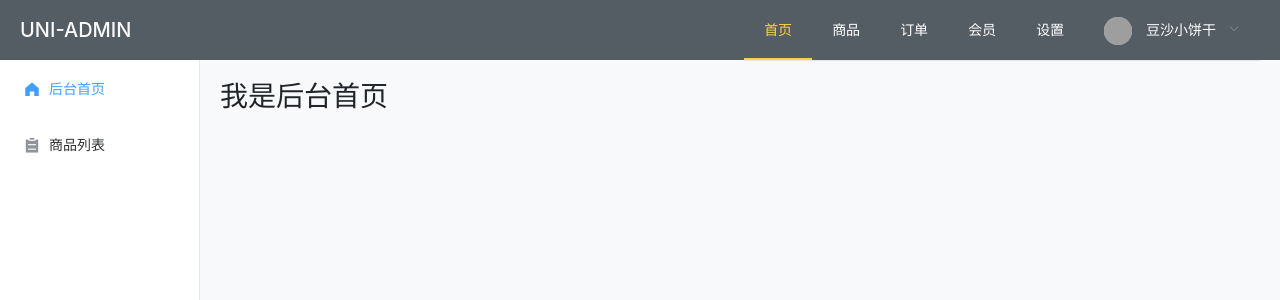
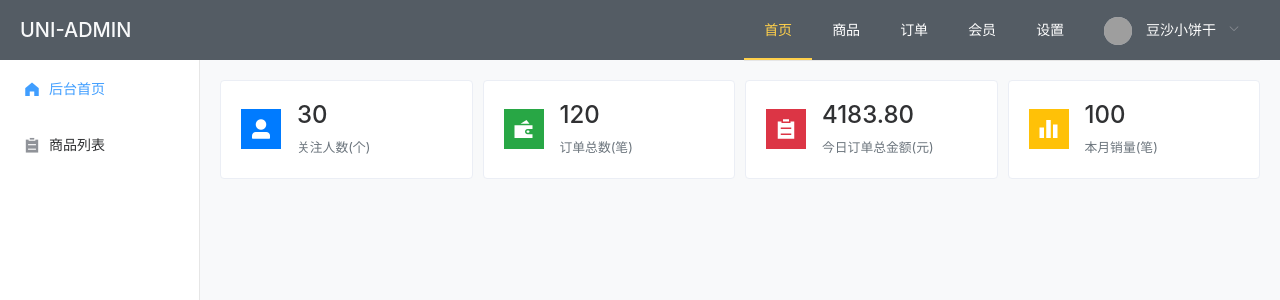
Before and after one commit to akangwu/vue-el-admin, a Vue app: page /#/index in a window 1280 px wide. Shown: the top 300 px of the page. Built offline with nearby package versions, Linux system fonts and the light colour scheme; grey boxes are pictures that could not be loaded.

Commit message:
23后台主板界面UI构建(一)

```diff
--- a/src/views/index/index.vue
+++ b/src/views/index/index.vue
@@ -1,13 +1,40 @@
 <template>
   <div>
-      <h3>      我是后台首页
-      </h3>
+  <!--数据统计-->
+    <el-row :gutter="10">
+      <el-col :span="6" v-for="(item,index) in counts" :key="index">
+        <el-card shadow="hover">
+          <div class="d-flex align-items-center">
+            <div>
+              <i class="h4 mb-0 text-white mr-3"
+                 :class="[item.icon,item.color]"
+                 style="width: 40px;height: 40px; text-align: center; line-height: 40px;"></i>
+            </div>
+            <div>
+              <h4 class="mb-1">{{item.num}}</h4>
+              <small class="text-muted">{{item.desc}}</small>
+            </div>
+          </div>
+        </el-card>
+
+      </el-col>
+    </el-row>
   </div>
 </template>
 
 <script>
   export default {
-    name: 'index'
+    name: 'index',
+    data() {
+      return {
+        counts: [
+          {icon: 'el-icon-user-solid ',num: '30',desc: '关注人数(个)',color: 'bg-primary'},
+          {icon: 'el-icon-s-finance ',num: '120',desc: '订单总数(笔)',color: 'bg-success'},
+          {icon: 'el-icon-s-order ',num: '4183.80',desc: '今日订单总金额(元)',color: 'bg-danger'},
+          {icon: 'el-icon-s-data ',num: '100',desc: '本月销量(笔)',color: 'bg-warning'}
+        ]
+      }
+    }
   }
 </script>
 
```
Also changed, not shown: .eslintrc.js.
